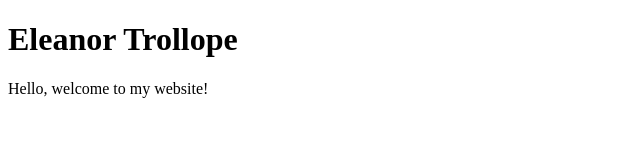
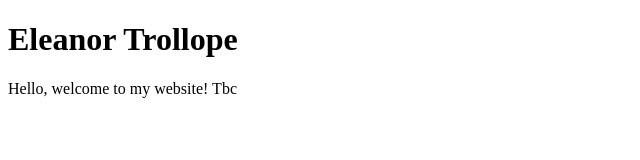
Before and after one commit to eleanortrollope/eleanortrollope_old.github.io, a plain HTML site: page index.html in a window 1280 px wide. Shown: the full height of the page, 0-640 px from the left. Drawn offline with Linux system fonts and the light colour scheme.

Commit message:
Update index.html

```diff
--- a/index.html
+++ b/index.html
@@ -5,6 +5,8 @@
   </head>
    <body>
      <h1>Eleanor Trollope</h1>
-     <p>Hello, welcome to my website!</p>
+     <p>Hello, welcome to my website!
+     Tbc
+     </p>
   </body>
 </html>
```
